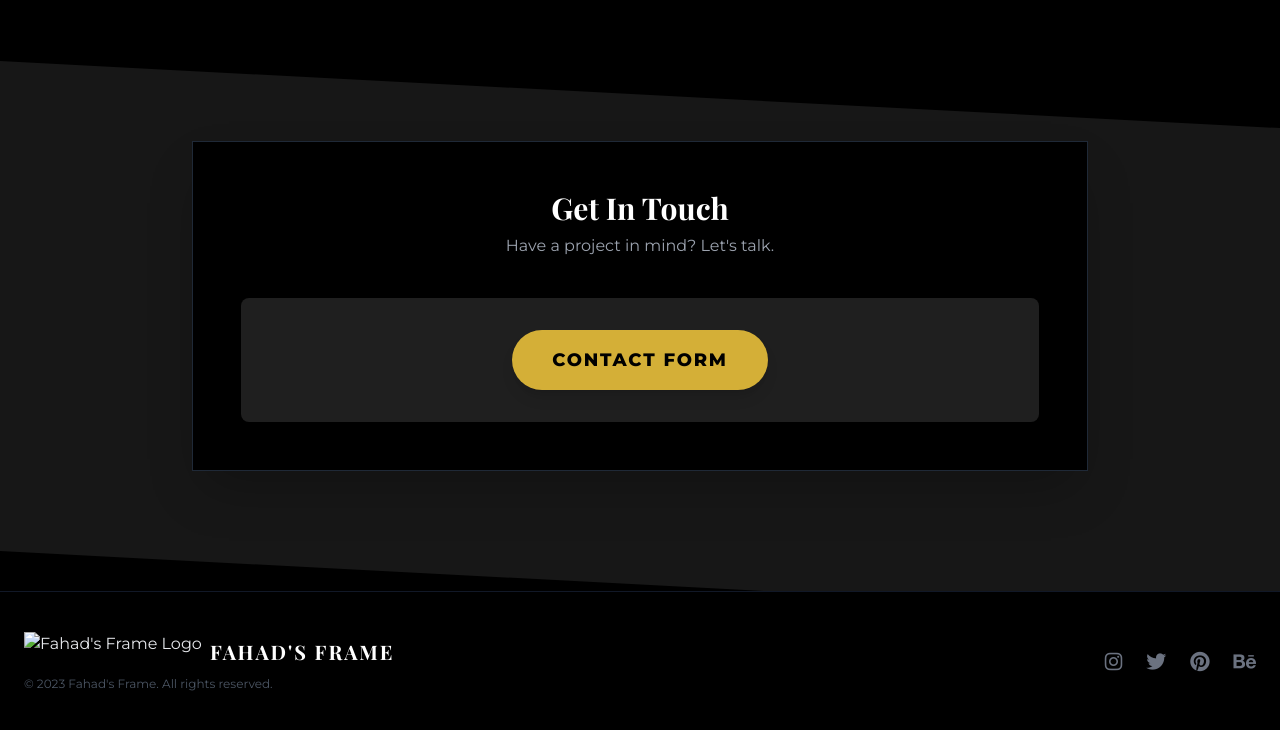
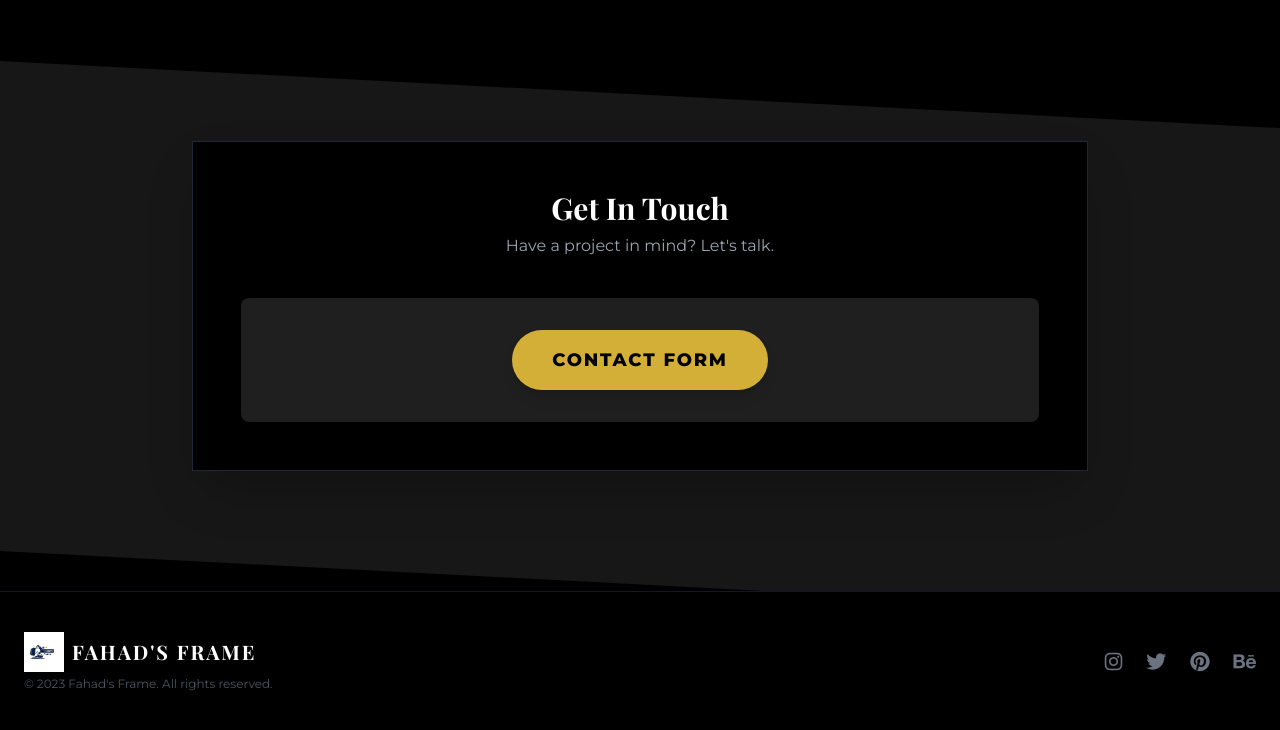
Before and after one commit to mdnayanmondal/fahadsframe, a plain HTML site: page index.html in a window 1280 px wide. Shown: the part 3289-4019 px from the top of the page. Drawn offline with nearby package versions, Linux system fonts and the light colour scheme; a web font is replaced by a local one.

Commit message:
Update logo image source in index.html

```diff
--- a/index.html
+++ b/index.html
@@ -358,7 +358,7 @@
             <div class="mb-4 md:mb-0">
                 <!-- Logo -->
                 <a href="#home" class="flex items-center space-x-2">
-                    <img src="images/Fahad's Frame Logo.jpg" alt="Fahad's Frame Logo" class="h-10 max-h-10 w-auto">
+                    <img src="images/fahads-frame-logo.jpg" alt="fahads-frame-logo" class="h-10 max-h-10 w-auto">
                     <span class="text-xl font-serif font-bold tracking-widest text-white hidden sm:inline">FAHAD'S FRAME</span>
                 </a>
                 <p class="text-gray-600 text-xs mt-1">&copy; 2023 Fahad's Frame. All rights reserved.</p>
```
